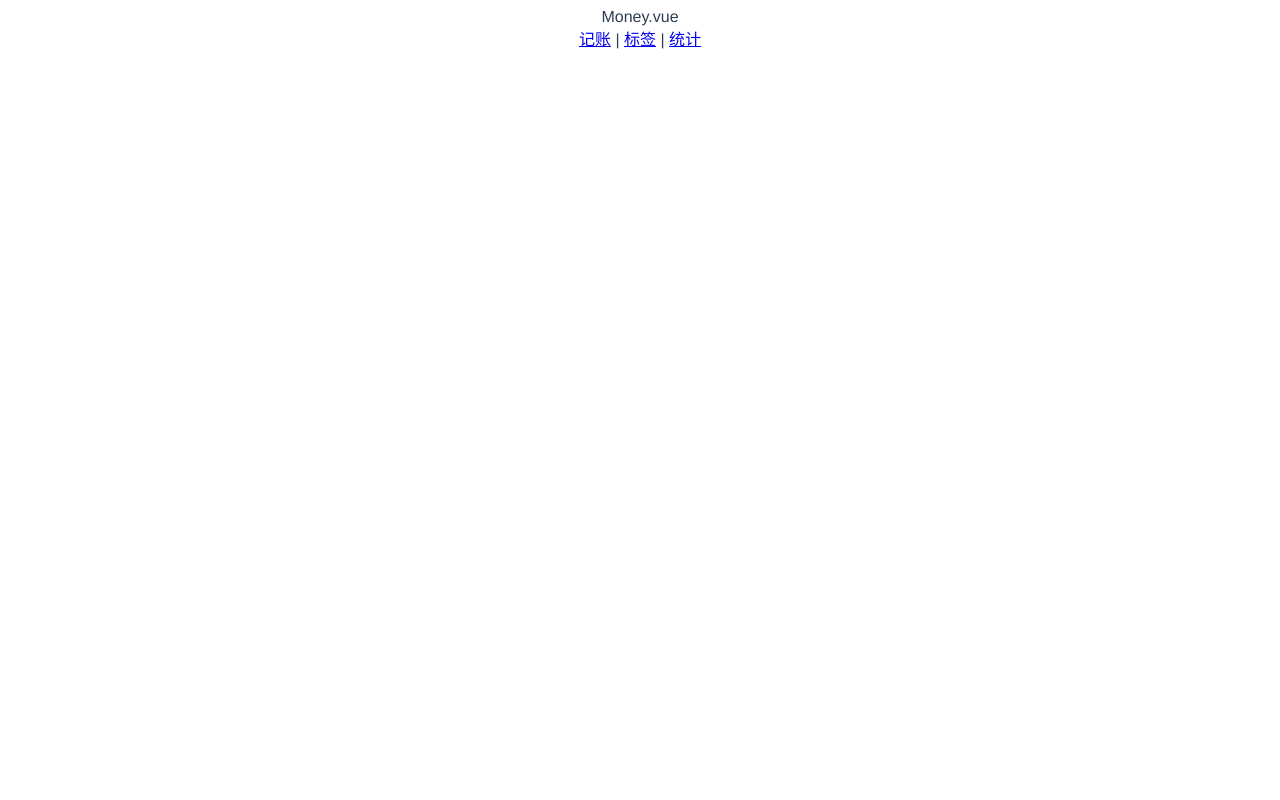
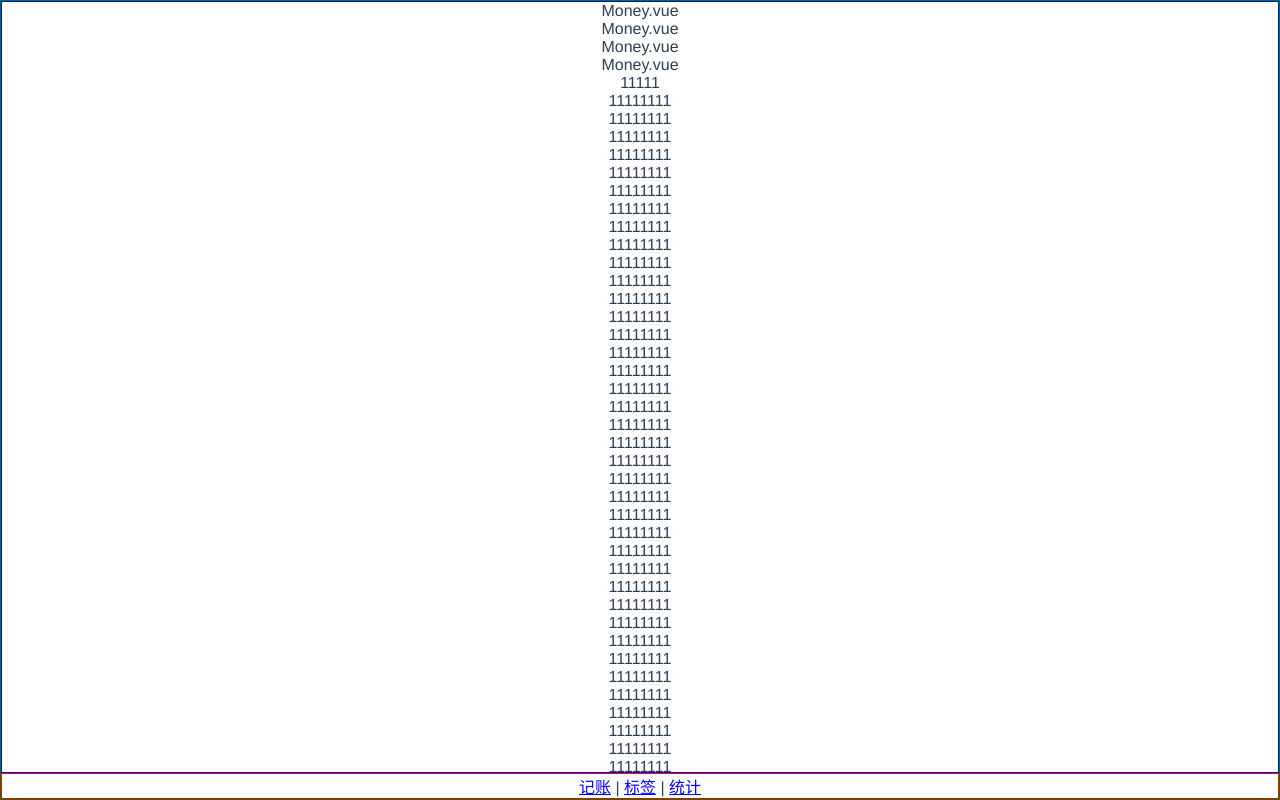
Before and after one commit to Xiaomin-Zhou/QiMei_money, a Vue app: page /#/money in a window 1280 px wide. Built offline with nearby package versions, Linux system fonts and the light colour scheme.

Commit message:
Money 页面布局

```diff
--- a/src/App.vue
+++ b/src/App.vue
@@ -7,6 +7,11 @@
 </template>
 
 <style lang="scss">
+*{
+  margin: 0;
+  padding: 0;
+  box-sizing: border-box;
+}
 #app {
   font-family: Avenir, Helvetica, Arial, sans-serif;
   -webkit-font-smoothing: antialiased;
--- a/src/components/Nav.vue
+++ b/src/components/Nav.vue
@@ -1,5 +1,5 @@
 <template>
-    <div>
+    <div class='nav'>
       <router-link to="/money">记账</router-link>
       |
       <router-link to="/labels">标签</router-link>
@@ -15,5 +15,7 @@
 </script>
 
 <style lang="scss" scoped>
-
+ .nav{
+   border: 1px solid red;
+ }
 </style>
--- a/src/views/Money.vue
+++ b/src/views/Money.vue
@@ -1,6 +1,89 @@
 <template>
-    <div>
-        Money.vue
+    <div class="nav-wrapper">
+        <div class="content">
+            <p>Money.vue</p>
+            <p>Money.vue</p>
+            <p>Money.vue</p>
+            <p>Money.vue</p>
+            <p>11111</p>
+            <p>11111111</p>
+            <p>11111111</p>
+            <p>11111111</p>
+            <p>11111111</p>
+            <p>11111111</p>
+            <p>11111111</p>
+            <p>11111111</p>
+            <p>11111111</p>
+            <p>11111111</p>
+            <p>11111111</p>
+            <p>11111111</p>
+            <p>11111111</p>
+            <p>11111111</p>
+            <p>11111111</p>
+            <p>11111111</p>
+            <p>11111111</p>
+            <p>11111111</p>
+            <p>11111111</p>
+            <p>11111111</p>
+            <p>11111111</p>
+            <p>11111111</p>
+            <p>11111111</p>
+            <p>11111111</p>
+            <p>11111111</p>
+            <p>11111111</p>
+            <p>11111111</p>
+            <p>11111111</p>
+            <p>11111111</p>
+            <p>11111111</p>
+            <p>11111111</p>
+            <p>11111111</p>
+            <p>11111111</p>
+            <p>11111111</p>
+            <p>11111111</p>
+            <p>11111111</p>
+            <p>11111111</p>
+            <p>11111111</p>
+            <p>11111111</p>
+            <p>11111111</p>
+            <p>11111111</p>
+            <p>11111111</p>
+            <p>11111111</p>
+            <p>11111111</p>
+            <p>11111111</p>
+            <p>11111111</p>
+            <p>11111111</p>
+            <p>11111111</p>
+            <p>11111111</p>
+            <p>11111111</p>
+            <p>11111111</p>
+            <p>11111111</p>
+            <p>11111111</p>
+            <p>11111111</p>
+            <p>11111111</p>
+            <p>11111111</p>
+            <p>11111111</p>
+            <p>11111111</p>
+            <p>11111111</p>
+            <p>11111111</p>
+            <p>11111111</p>
+            <p>11111111</p>
+            <p>11111111</p>
+            <p>11111111</p>
+            <p>11111111</p>
+            <p>11111111</p>
+            <p>11111111</p>
+            <p>11111111</p>
+            <p>11111111</p>
+            <p>11111111</p>
+            <p>11111111</p>
+            <p>11111111</p>
+            <p>11111111</p>
+            <p>11111111</p>
+            <p>11111111</p>
+            <p>11111111</p>
+            <p>11111111</p>
+
+        </div>
         <Nav />
     </div>
 </template>
@@ -12,5 +95,15 @@
 </script>
 
 <style lang="scss" scoped>
-
+.nav-wrapper{
+    border: 1px solid green ;
+    display: flex;
+    flex-direction: column;
+    height: 100vh;
+}
+.content{
+    border: 1px solid blue;
+    overflow: auto;
+    flex-grow: 1;
+}
 </style>
```
